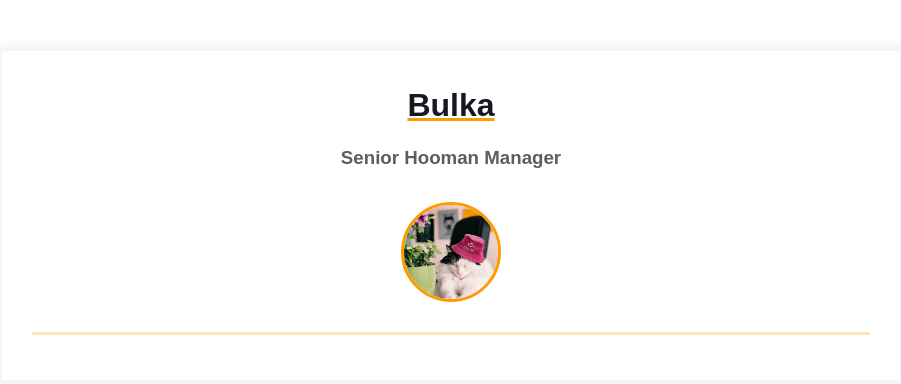
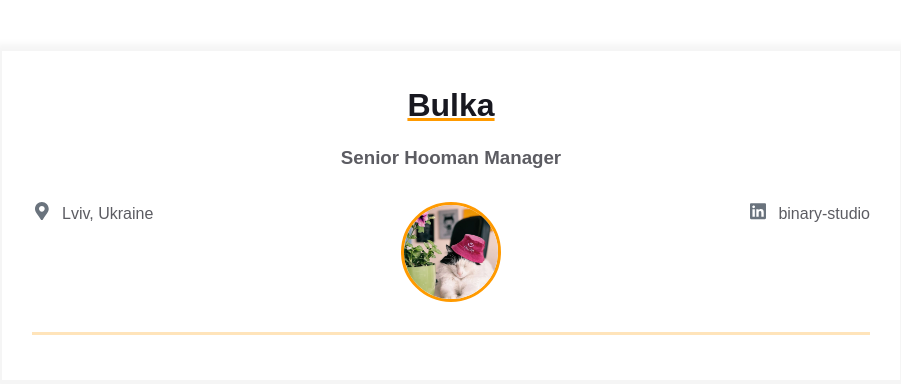
Before and after one commit to Olehmuz/homepage, a plain HTML site: page index.html in a window 1280 px wide. Shown: the whole page, without its empty margins (189-1090 px from the left). Drawn offline with Linux system fonts and the light colour scheme.

Commit message:
Contact info items

```diff
--- a/index.html
+++ b/index.html
@@ -16,7 +16,16 @@
 
               <div class="contact_info_container fh">
                 <div class="contact-info__block">
-
+                    <a href="" rel="author" class="contact-info__item">
+                        <div class="contact-info__item-icon-wrapper">
+                          <svg class="contact-info__item-icon" xmlns="http://www.w3.org/2000/svg" viewBox="0 0 384 512">
+                            <path
+                              d="M172.268 501.67C26.97 291.031 0 269.413 0 192 0 85.961 85.961 0 192 0s192 85.961 192 192c0 77.413-26.97 99.031-172.268 309.67-9.535 13.774-29.93 13.773-39.464 0zM192 272c44.183 0 80-35.817 80-80s-35.817-80-80-80-80 35.817-80 80 35.817 80 80 80z">
+                            </path>
+                          </svg>
+                        </div>
+                        <span>Lviv, Ukraine</span>
+                    </a>
                 </div>
 
                 <div class="contact-info__block contact-info__block--center">
@@ -24,7 +33,16 @@
                 </div>
 
                 <div class="contact-info__block">
-
+                    <a href="https://ua.linkedin.com/company/binary-studio_241166" rel="author" class="contact-info__item">
+                        <div class="contact-info__item-icon-wrapper">
+                          <svg class="contact-info__item-icon" xmlns="http://www.w3.org/2000/svg" viewBox="0 0 448 512">
+                            <path
+                              d="M416 32H31.9C14.3 32 0 46.5 0 64.3v383.4C0 465.5 14.3 480 31.9 480H416c17.6 0 32-14.5 32-32.3V64.3c0-17.8-14.4-32.3-32-32.3zM135.4 416H69V202.2h66.5V416zm-33.2-243c-21.3 0-38.5-17.3-38.5-38.5S80.9 96 102.2 96c21.2 0 38.5 17.3 38.5 38.5 0 21.3-17.2 38.5-38.5 38.5zm282.1 243h-66.4V312c0-24.8-.5-56.7-34.5-56.7-34.6 0-39.9 27-39.9 54.9V416h-66.4V202.2h63.7v29.2h.9c8.9-16.8 30.6-34.5 62.9-34.5 67.2 0 79.7 44.3 79.7 101.9V416z">
+                            </path>
+                          </svg>
+                        </div>
+                        <span>binary-studio</span>
+                    </a>
                 </div>
               </div>
             </div>
```
